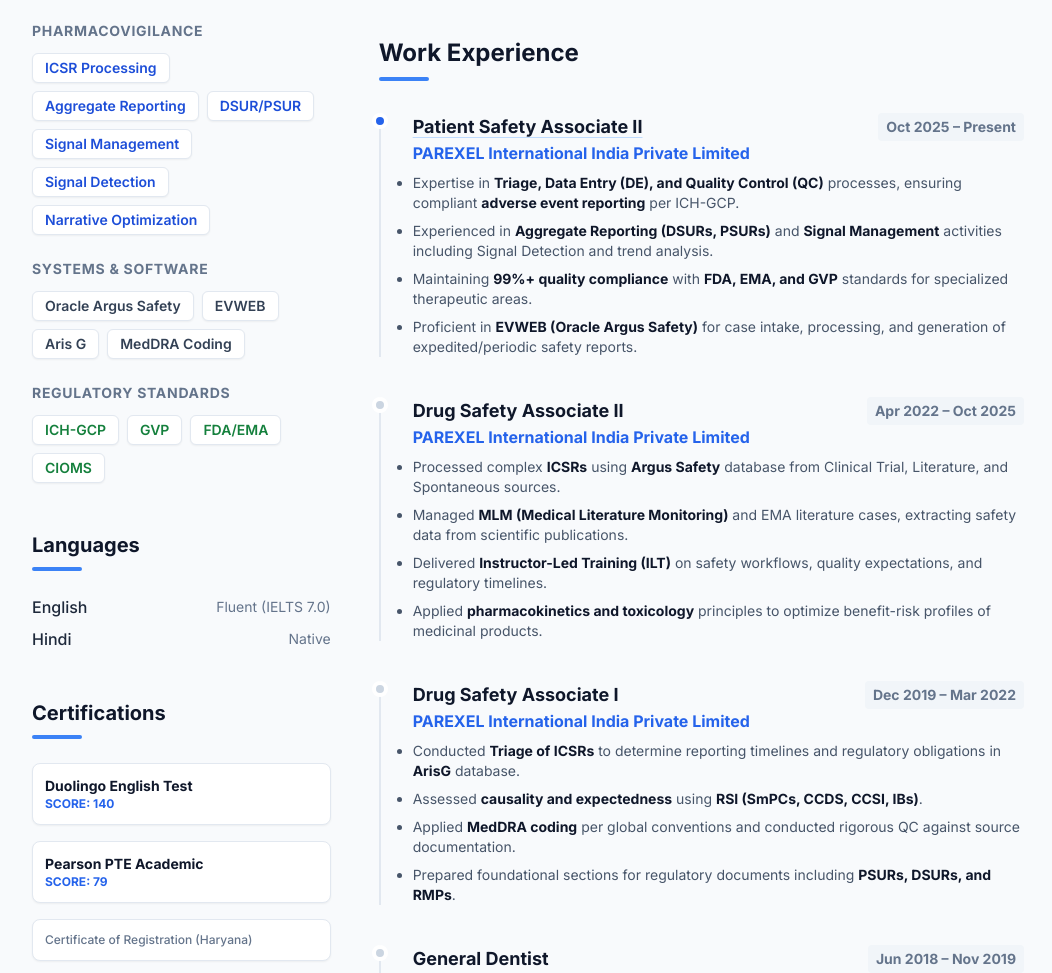
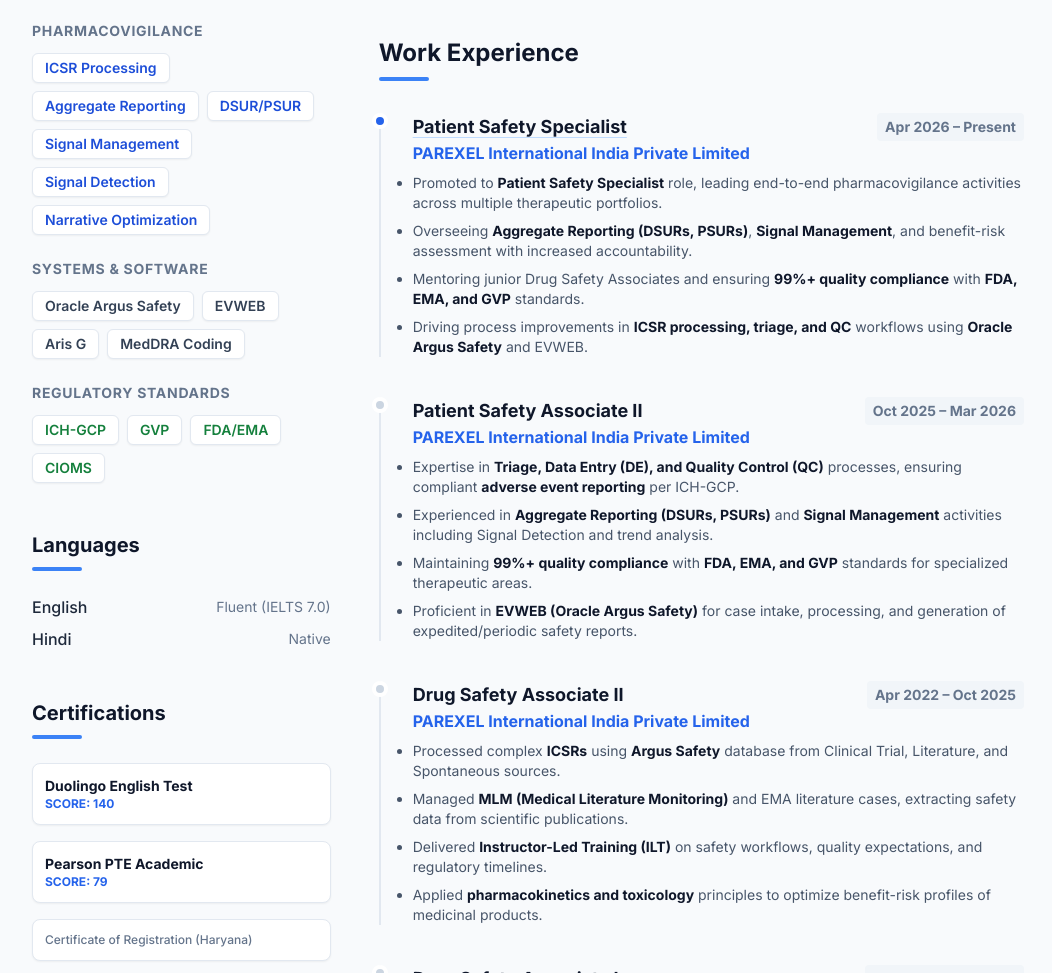
Before and after one commit to bhattitaniya06-psa/bhattitaniya06-psa.github.io, a plain HTML site: page index.html in a window 1280 px wide. Shown: the part 599-1572 px from the top of the page, without its empty margins (112-1164 px from the left). Drawn offline with nearby package versions, Linux system fonts and the light colour scheme.

Commit message:
Update index.html

```diff
--- a/index.html
+++ b/index.html
@@ -86,7 +86,7 @@
         <header class="text-center md:text-left mb-16 flex flex-col md:flex-row md:items-center md:justify-between gap-8">
             <div>
                 <h1 class="text-4xl md:text-5xl font-extrabold text-slate-900 mb-2 tracking-tight">Taniya Bhatti</h1>
-                <p class="text-xl md:text-2xl text-blue-600 font-semibold mb-6">Pharmacovigilance Scientist / Patient Safety Associate II</p>
+                <p class="text-xl md:text-2xl text-blue-600 font-semibold mb-6">Pharmacovigilance Scientist / Patient Safety Specialist</p>
                 <div class="flex flex-wrap justify-center md:justify-start gap-4 text-slate-600 font-medium">
                     <span class="flex items-center gap-2">
                         <i class="fas fa-location-dot text-blue-500"></i> <span class="blurred-info">Location Redacted</span>
@@ -207,10 +207,28 @@
                             <div class="absolute -left-[9px] top-0 w-4 h-4 rounded-full bg-blue-600 border-4 border-white"></div>
                             <div class="flex flex-col md:flex-row md:justify-between md:items-start mb-2">
                                 <div>
-                                    <h3 class="font-bold text-lg text-slate-900 underline decoration-blue-200 underline-offset-4">Patient Safety Associate II</h3>
+                                    <h3 class="font-bold text-lg text-slate-900 underline decoration-blue-200 underline-offset-4">Patient Safety Specialist</h3>
                                     <p class="text-blue-600 font-bold">PAREXEL International India Private Limited</p>
                                 </div>
-                                <span class="text-sm font-bold text-slate-500 py-1 px-2 bg-slate-100 rounded">Oct 2025 – Present</span>
+                                <span class="text-sm font-bold text-slate-500 py-1 px-2 bg-slate-100 rounded">Apr 2026 – Present</span>
+                            </div>
+                            <ul class="list-disc text-slate-600 space-y-2 text-sm">
+                                <li>Promoted to <strong class="text-slate-900">Patient Safety Specialist</strong> role, leading end-to-end pharmacovigilance activities across multiple therapeutic portfolios.</li>
+                                <li>Overseeing <strong class="text-slate-900">Aggregate Reporting (DSURs, PSURs)</strong>, <strong class="text-slate-900">Signal Management</strong>, and benefit-risk assessment with increased accountability.</li>
+                                <li>Mentoring junior Drug Safety Associates and ensuring <strong class="text-slate-900">99%+ quality compliance</strong> with <strong class="text-slate-900">FDA, EMA, and GVP</strong> standards.</li>
+                                <li>Driving process improvements in <strong class="text-slate-900">ICSR processing, triage, and QC</strong> workflows using <strong class="text-slate-900">Oracle Argus Safety</strong> and EVWEB.</li>
+                            </ul>
+                        </div>
+
+                        <!-- Role 2 (formerly Role 1) -->
+                        <div class="relative pl-8 border-l-2 border-slate-200">
+                            <div class="absolute -left-[9px] top-0 w-4 h-4 rounded-full bg-slate-300 border-4 border-white"></div>
+                            <div class="flex flex-col md:flex-row md:justify-between md:items-start mb-2">
+                                <div>
+                                    <h3 class="font-bold text-lg text-slate-900">Patient Safety Associate II</h3>
+                                    <p class="text-blue-600 font-bold">PAREXEL International India Private Limited</p>
+                                </div>
+                                <span class="text-sm font-bold text-slate-500 py-1 px-2 bg-slate-100 rounded">Oct 2025 – Mar 2026</span>
                             </div>
                             <ul class="list-disc text-slate-600 space-y-2 text-sm">
                                 <li>Expertise in <strong class="text-slate-900">Triage, Data Entry (DE), and Quality Control (QC)</strong> processes, ensuring compliant <strong class="text-slate-900">adverse event reporting</strong> per ICH-GCP.</li>
@@ -220,7 +238,7 @@
                             </ul>
                         </div>
 
-                        <!-- Role 2 -->
+                        <!-- Role 3 -->
                         <div class="relative pl-8 border-l-2 border-slate-200">
                             <div class="absolute -left-[9px] top-0 w-4 h-4 rounded-full bg-slate-300 border-4 border-white"></div>
                             <div class="flex flex-col md:flex-row md:justify-between md:items-start mb-2">
@@ -238,7 +256,7 @@
                             </ul>
                         </div>
 
-                        <!-- Role 3 -->
+                        <!-- Role 4 -->
                         <div class="relative pl-8 border-l-2 border-slate-200">
                             <div class="absolute -left-[9px] top-0 w-4 h-4 rounded-full bg-slate-300 border-4 border-white"></div>
                             <div class="flex flex-col md:flex-row md:justify-between md:items-start mb-2">
@@ -256,7 +274,7 @@
                             </ul>
                         </div>
 
-                        <!-- Role 4 (Clinical Background) -->
+                        <!-- Role 5 (Clinical Background) -->
                         <div class="relative pl-8 border-l-2 border-slate-200">
                             <div class="absolute -left-[9px] top-0 w-4 h-4 rounded-full bg-slate-300 border-4 border-white"></div>
                             <div class="flex flex-col md:flex-row md:justify-between md:items-start mb-2">
```
